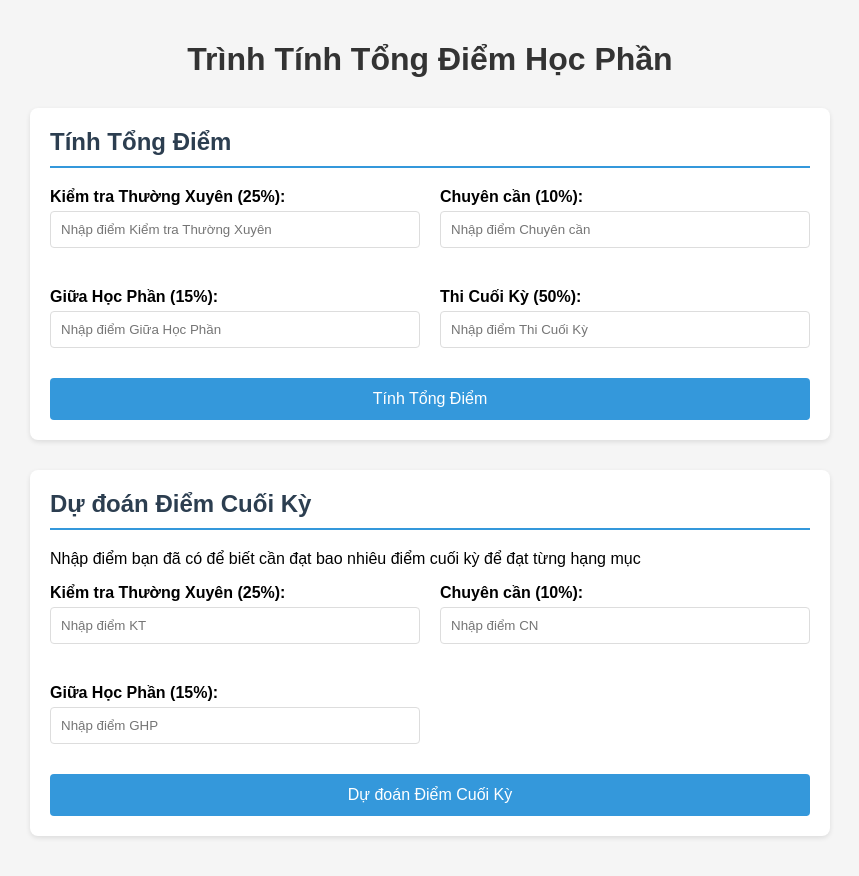
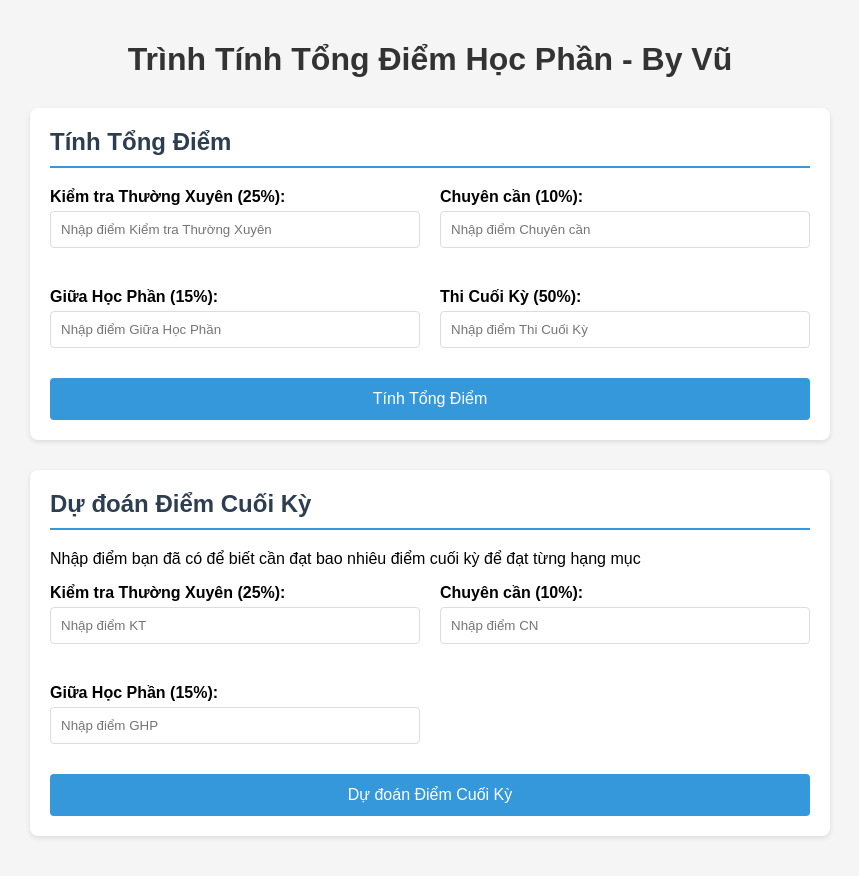
Before and after one commit to devvd25/tinhdiemhocphan, a plain HTML site: page index.html in a window 1280 px wide. Shown: the whole page, without its empty margins (210-1069 px from the left). Drawn offline with Linux system fonts and the light colour scheme.

Commit message:
Update index.html

```diff
--- a/index.html
+++ b/index.html
@@ -136,7 +136,7 @@
     </style>
 </head>
 <body>
-    <h1>Trình Tính Tổng Điểm Học Phần</h1>
+    <h1>Trình Tính Tổng Điểm Học Phần - By Vũ</h1>
 
     <div class="section">
         <h2>Tính Tổng Điểm</h2>
```
